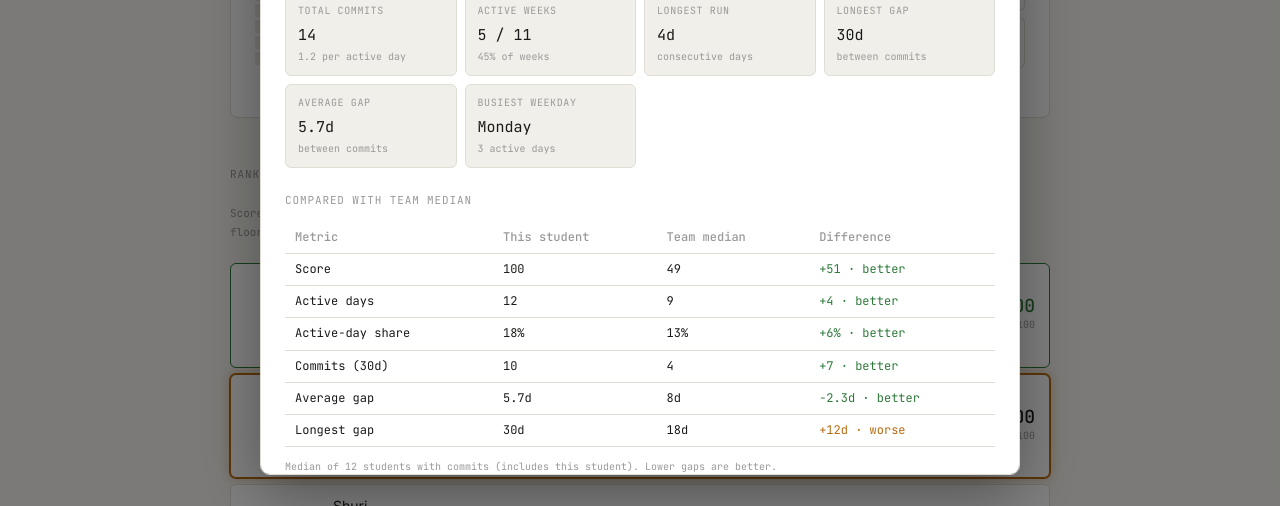
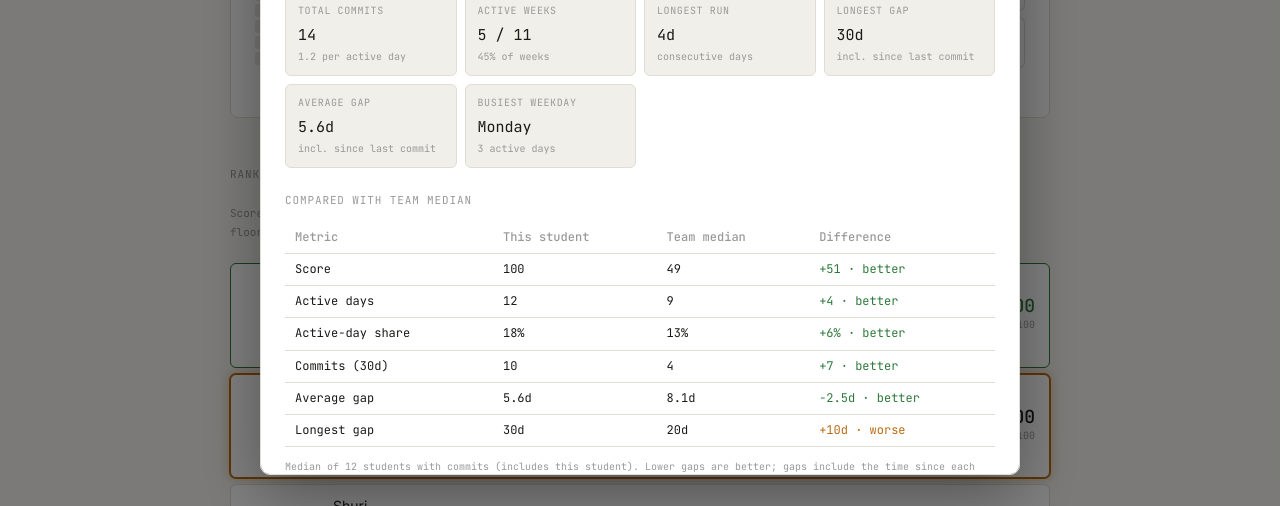
Before and after one commit to GIP-TRIAD/pp-dashboard, a plain HTML site: page index.html in a window 1280 px wide. Both pictures are taken after a click on the button 640 px from the left and 580 px from the top of the page. Shown: the part 265-771 px from the top of the page. Drawn offline with Linux system fonts and the light colour scheme; grey boxes are pictures that could not be loaded.

Commit message:
fix gap calc. in stat panel

```diff
--- a/index.html
+++ b/index.html
@@ -1641,6 +1641,16 @@ function studentStats(s, nums, today) {
     longestGap = Math.max(longestGap, g);
     gapSum += g;
   }
+  // The silence from the last commit until today is a gap too. Without it, a
+  // student who committed twice and then stopped would show excellent gap
+  // stats. Same convention as calcAvgGap() in fetch-commits.js.
+  let gapCount = nums.length - 1;
+  const ongoing = today - last;
+  if (ongoing > 0) {
+    longestGap = Math.max(longestGap, ongoing);
+    gapSum += ongoing;
+    gapCount++;
+  }
   const weekdays = Array(7).fill(0);
   nums.forEach(n => weekdays[(n + 3) % 7]++);
   const bestDay = weekdays.indexOf(Math.max(...weekdays));
@@ -1654,8 +1664,8 @@ function studentStats(s, nums, today) {
     activeWeeks, totalWeeks,
     weekPct: Math.round(activeWeeks / totalWeeks * 100),
     longestRun,
-    longestGap: nums.length > 1 ? longestGap : null,
-    avgGap: nums.length > 1 ? gapSum / (nums.length - 1) : null,
+    longestGap: gapCount > 0 ? longestGap : null,
+    avgGap: gapCount > 0 ? gapSum / gapCount : null,
     bestDay: WEEKDAY_NAMES[bestDay],
     bestDayCount: weekdays[bestDay]
   };
@@ -1724,7 +1734,7 @@ function buildComparison(s, st, score) {
   return `<table class="modal-table">
       <thead><tr><th>Metric</th><th>This student</th><th>Team median</th><th>Difference</th></tr></thead>
       <tbody>${rows}</tbody></table>
-    <div class="hist-compare-note">Median of ${M.n} students with commits (includes this student). Lower gaps are better.</div>`;
+    <div class="hist-compare-note">Median of ${M.n} students with commits (includes this student). Lower gaps are better; gaps include the time since each student's last commit.</div>`;
 }
 
 // ── BAR CHARTS (commits per week, time of day) ────────────────────────────────
@@ -1835,8 +1845,8 @@ function openHistory(s) {
         s.total_commits ? `${(s.total_commits / st.activeDays).toFixed(1)} per active day` : ''),
       statCard('Active weeks', `${st.activeWeeks} / ${st.totalWeeks}`, `${st.weekPct}% of weeks`),
       statCard('Longest run', `${st.longestRun}d`, 'consecutive days'),
-      statCard('Longest gap', st.longestGap === null ? '—' : `${st.longestGap}d`, 'between commits'),
-      statCard('Average gap', st.avgGap === null ? '—' : `${st.avgGap.toFixed(1)}d`, 'between commits'),
+      statCard('Longest gap', st.longestGap === null ? '—' : `${st.longestGap}d`, 'incl. since last commit'),
+      statCard('Average gap', st.avgGap === null ? '—' : `${st.avgGap.toFixed(1)}d`, 'incl. since last commit'),
       statCard('Busiest weekday', st.bestDay, `${st.bestDayCount} active day${st.bestDayCount !== 1 ? 's' : ''}`)
     ].join('');
 
```
